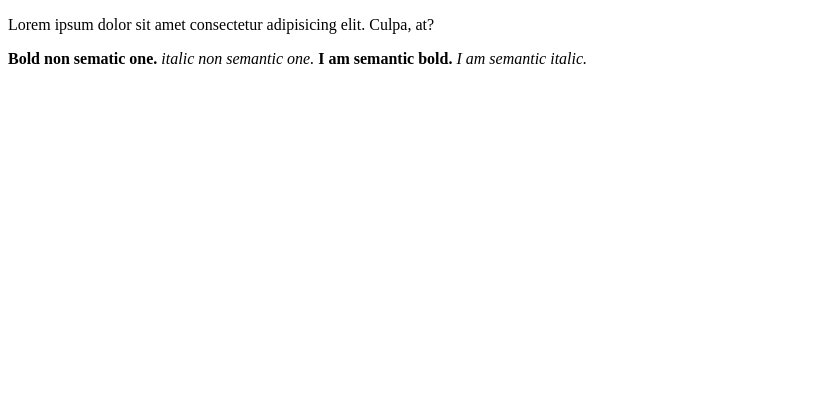
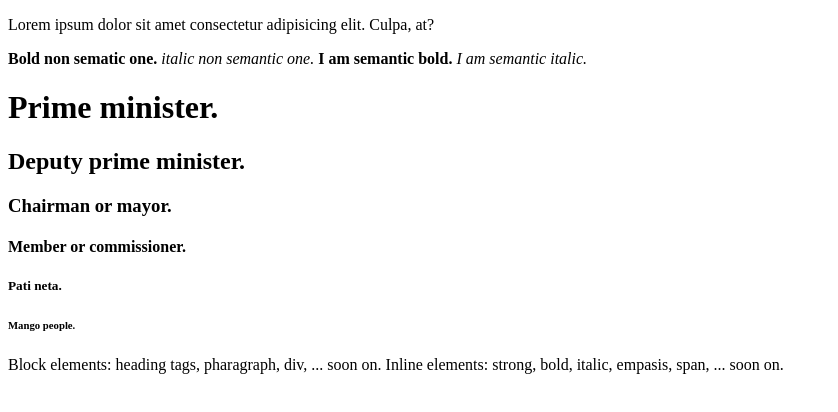
Before and after one commit to for-sifad/HTML, a plain HTML site: page lesson_1.html in a window 1280 px wide. Shown: the whole page, without its empty margins (0-838 px from the left). Drawn offline with Linux system fonts and the light colour scheme.

Commit message:
learned about heading tags and block & inline elements.

```diff
--- a/lesson_1.html
+++ b/lesson_1.html
@@ -20,5 +20,17 @@
     <!-- semantic tags -->
      <strong>I am semantic bold.</strong>
      <em>I am semantic italic.</em>
-</body>
+
+    <!-- headings -->
+     <h1>Prime minister.</h1>
+     <h2>Deputy prime minister.</h2>
+     <h3>Chairman or mayor.</h3>
+     <h4>Member or commissioner.</h4>
+     <h5>Pati neta.</h5>
+     <h6>Mango people.</h6>
+
+     <!-- block & inline elements -->
+      Block elements: heading tags, pharagraph, div, ... soon on.
+      Inline elements: strong, bold, italic, empasis, span, ... soon on.
+    </body>
 </html>
```
